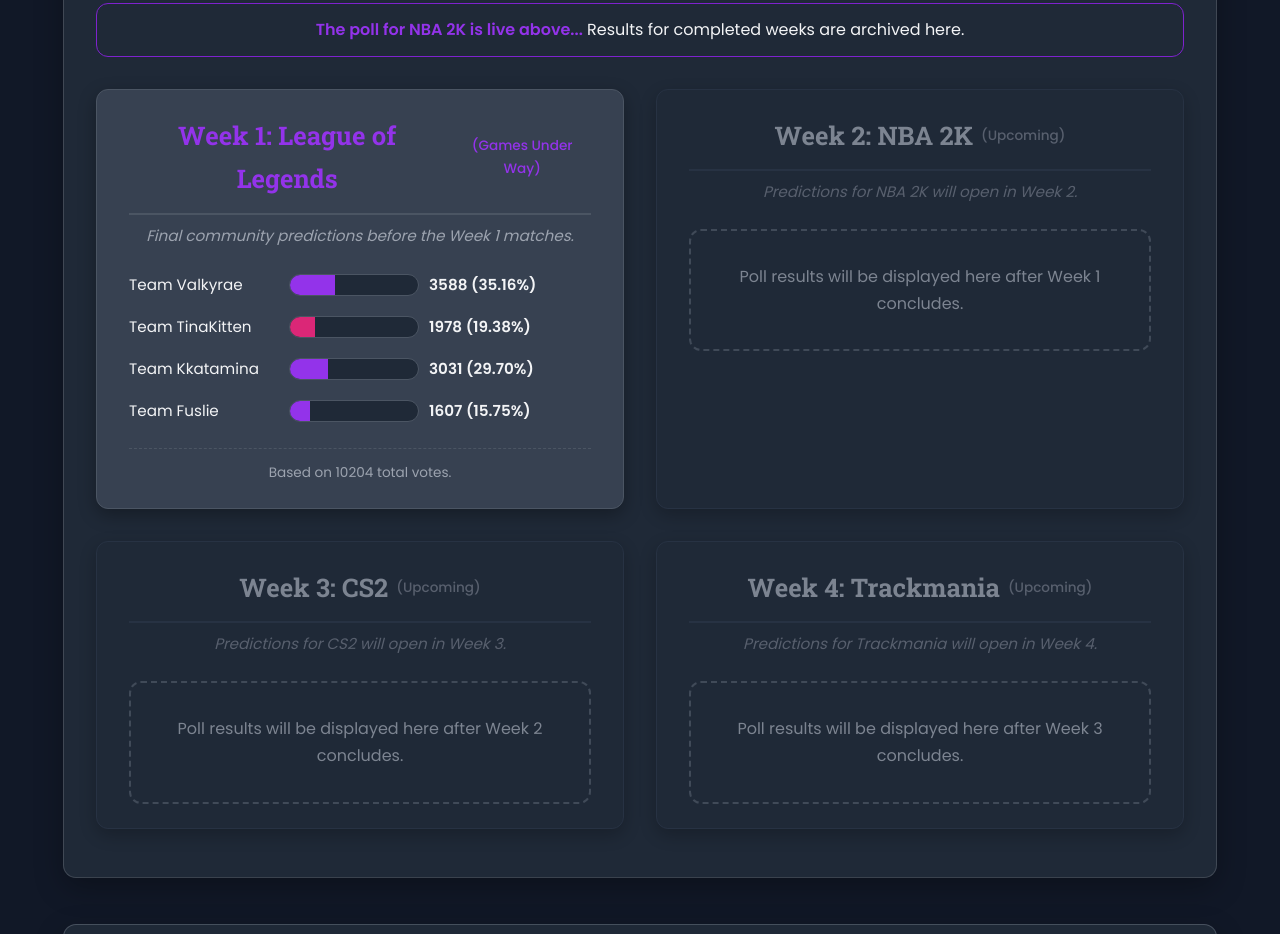
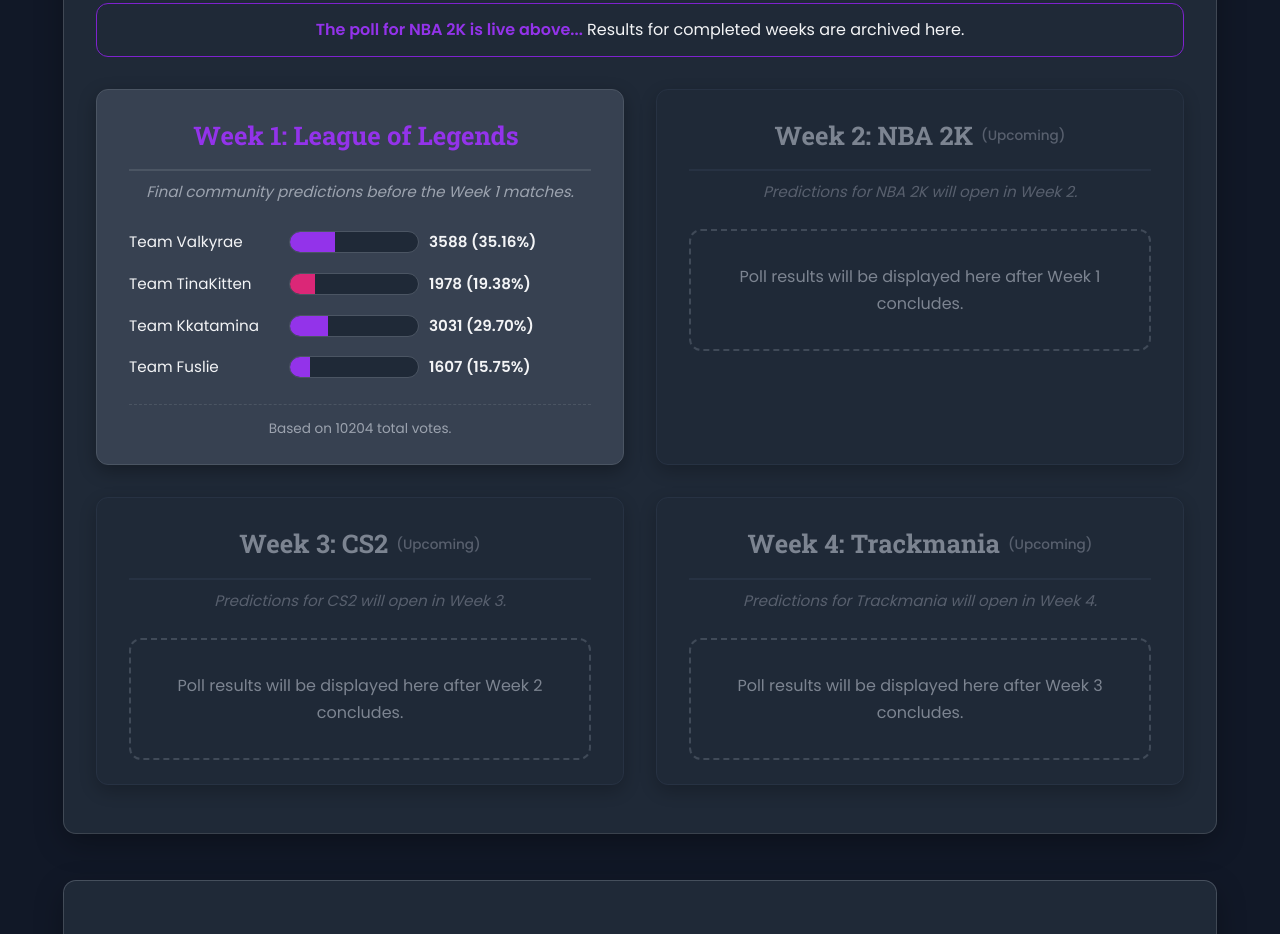
Before and after one commit to benamiller/roomierumble, a plain HTML site: page index.html in a window 1280 px wide. Shown: the part 4109-5043 px from the top of the page. Drawn offline with Linux system fonts and the light colour scheme; no server answers.

Commit message:
Games have finished!

```diff
--- a/index.html
+++ b/index.html
@@ -170,7 +170,7 @@
     <div class="past-polls-container">
 
         <div class="past-poll-card poll-completed">
-            <h3>Week 1: League of Legends <span class="poll-card-status">(Games Under Way)</span></h3>
+            <h3>Week 1: League of Legends<span class="poll-card-status"></span></h3>
             <p class="past-poll-description">Final community predictions before the Week 1 matches.</p>
 
             <div class="past-poll-result-line">
```
